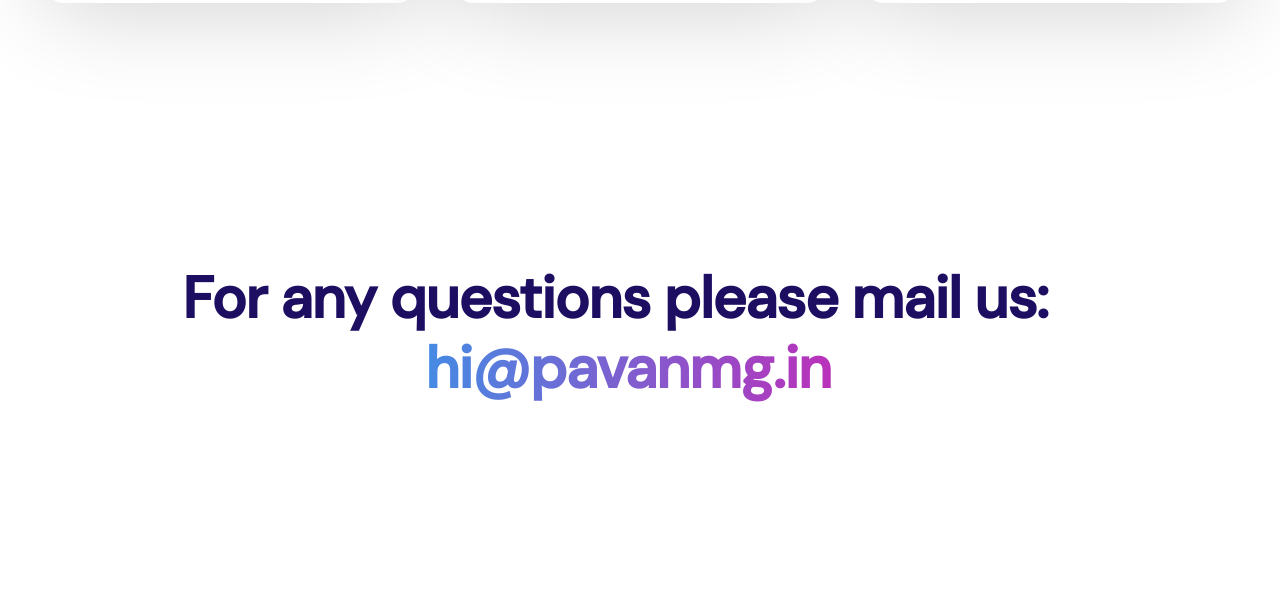
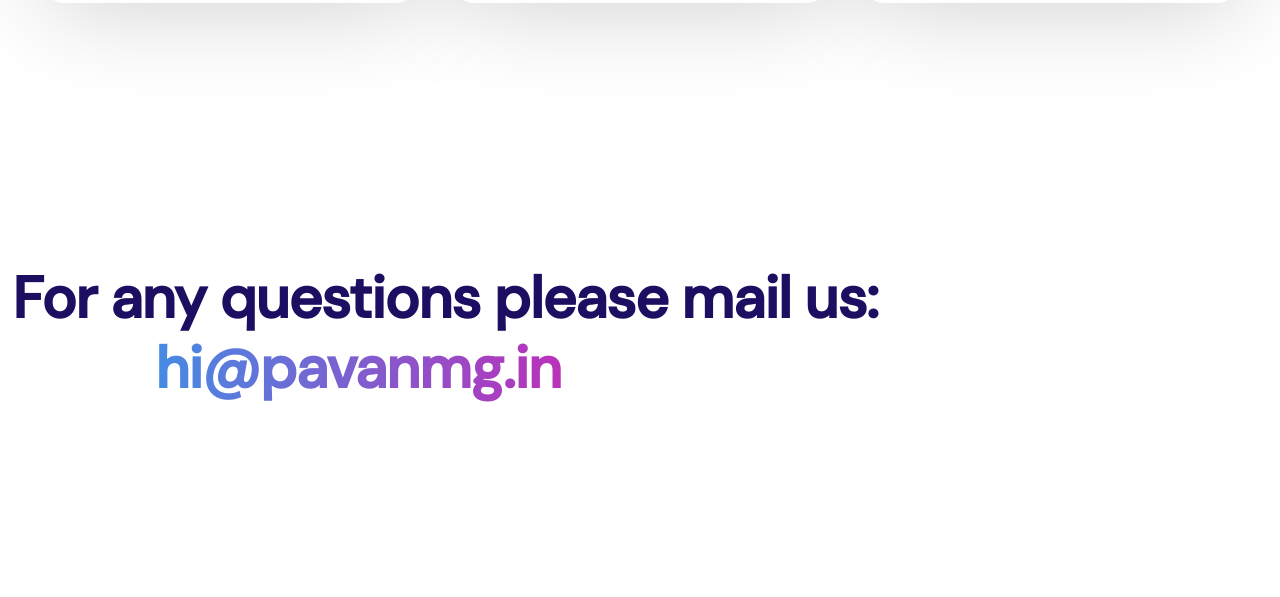
Before and after one commit to olhaah/project_resume, a plain HTML site: page index.html in a window 1280 px wide. Shown: the part 4329-4926 px from the top of the page. Drawn offline with nearby package versions, Linux system fonts and the light colour scheme.

Commit message:
Add files via upload

```diff
--- a/main.css
+++ b/main.css
@@ -394,8 +394,10 @@ div.expirience_block>p {
 }
 
 .mail_us {
+    width: 1193px;
     margin-top: 200px;
     margin-bottom: 200px;
+    flex-direction: column;
 }
 
 .questions {
@@ -408,7 +410,6 @@ div.expirience_block>p {
     font-weight: 700;
     line-height: 70px;
     letter-spacing: -1px;
-    margin-left: 170px;
 }
 
 .e_mail {
@@ -425,12 +426,11 @@ div.expirience_block>p {
     background-clip: text;
     -webkit-background-clip: text;
     -webkit-text-fill-color: transparent;
-    margin-left: 270px;
 }
 
 .footer {
     display: flex;
-    flex-direction: column;
+    /* flex-direction: column; */
     position: fixed;
     gap: 30px;
     margin-bottom: 70px;
@@ -611,7 +611,6 @@ footer nav ul li a {
         display: flex;
         justify-content: space-between;
         align-items: center;
-        flex-direction: column;
         width: auto;
     }
 }
@@ -631,6 +630,7 @@ footer nav ul li a {
         display: flex;
         justify-content: space-between;
         align-items: center;
+        flex-direction: column;
         gap: 10px;
         width: 60%;
     }
```
Also changed, not shown: index.html (line endings or trailing spaces).
